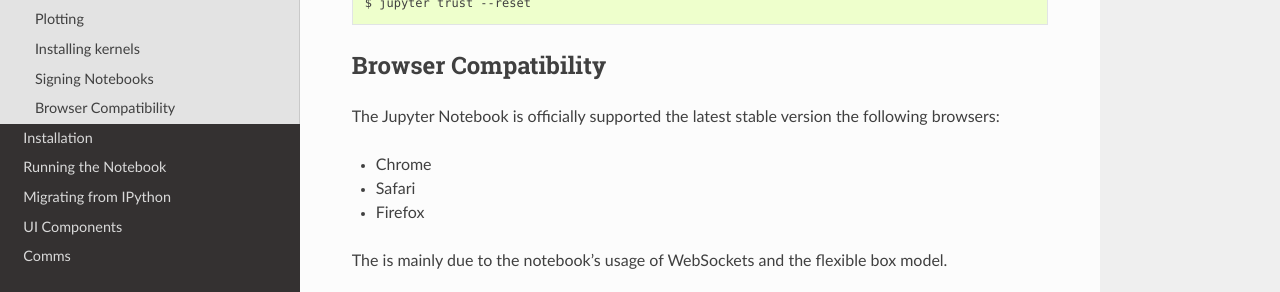
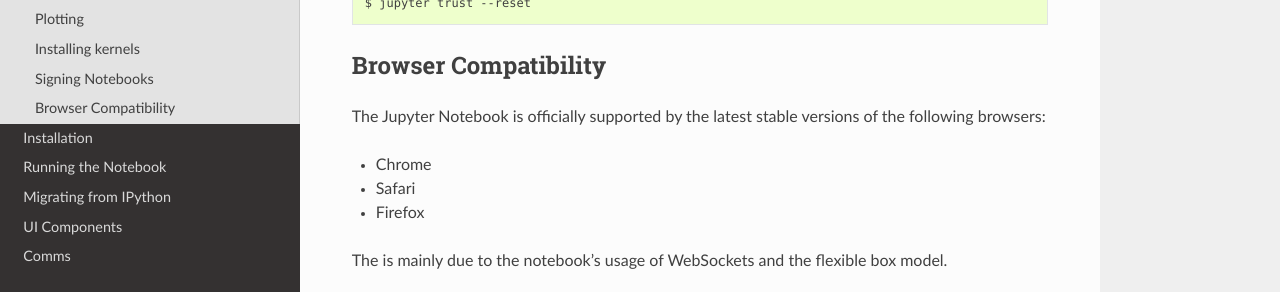
Before and after one commit to jupyter/nbclassic, a Sphinx documentation site: the page built from docs/source/notebook.rst, in a window 1280 px wide and 900 px high, scrolled down 8088 px. Shown: the part 174-466 px from the top of the window. Built offline with Sphinx 7.4.7 and the Read the Docs theme 2.0.0, drawn with Linux system fonts in a browser that asks for light colours; pages that are not in the unit, such as notebooks, are missing from menus.

Commit message:
Fixed typo in 1st line of Browser Compatibility section

```diff
--- a/docs/source/notebook.rst
+++ b/docs/source/notebook.rst
@@ -420,7 +420,7 @@
 Browser Compatibility
 ---------------------
 
-The Jupyter Notebook is officially supported the latest stable version the
+The Jupyter Notebook is officially supported by the latest stable versions of the
 following browsers:
 
 * Chrome
```
